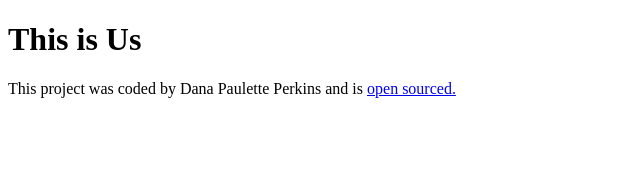
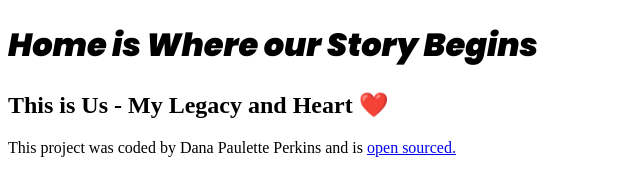
Before and after one commit to dperki02/mifamilia-project, a plain HTML site: page index.html in a window 1280 px wide. Shown: the whole page, without its empty margins (0-640 px from the left). Drawn offline with Linux system fonts and the light colour scheme.

Commit message:
Updated index with h2

```diff
--- a/index.html
+++ b/index.html
@@ -22,7 +22,8 @@
     <title>This Is Us</title>
   </head>
   <body>
-    <h1>This is Us</h1>
+    <h1 class="poppins-black-italic">Home is Where our Story Begins</h1>
+    <h2>This is Us - My Legacy and Heart ❤️</h2>
 
     <footer>
       This project was coded by Dana Paulette Perkins and is
```
